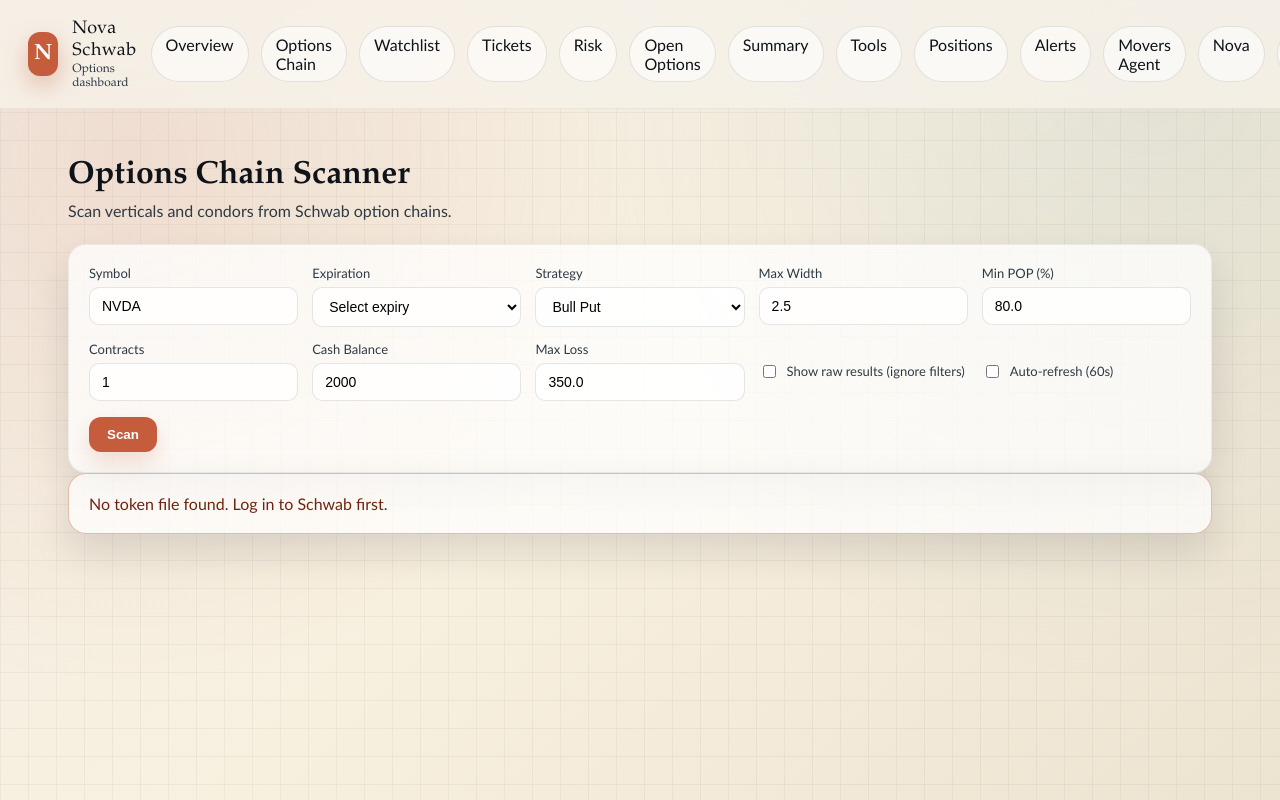
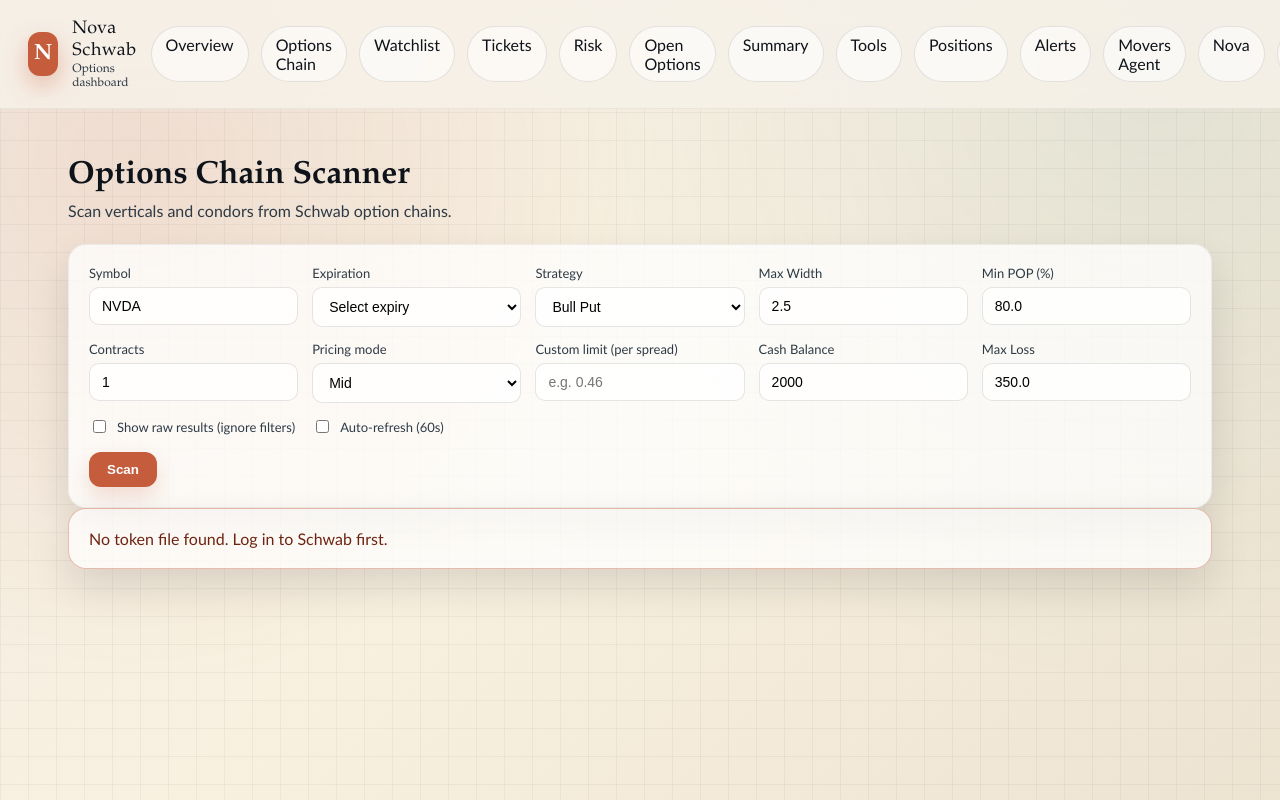
Before and after one commit to Novastradingcompany/Schwab-Connect, a Flask app: page /options in a window 1280 px wide; the page is wider, and only the part inside the window is pictured. Run offline with Flask 3, Linux system fonts and the light colour scheme; the visitor is signed in with stand-in values (Sample User, id 1).

Commit message:
add pricing mode controls for options credit calculations

```diff
--- a/app.py
+++ b/app.py
@@ -1243,7 +1243,8 @@
     return spot_price, call_map, put_map, expirations
 
 
-def run_scan(symbol, expiry, strategy, width, max_loss, min_pop, raw_mode, contracts):
+def run_scan(symbol, expiry, strategy, width, max_loss, min_pop, raw_mode, contracts,
+             pricing_mode="mid", custom_limit=None):
     spot_price, call_map, put_map, expirations = get_chain_data(symbol)
     if not expiry:
         return None, spot_price, expirations
@@ -1261,17 +1262,23 @@
         results_df = scan_bull_put(
             puts_df, spot_price, expiry, dte, T,
             width, max_loss, min_pop, raw_mode, contracts,
+            pricing_mode=pricing_mode,
+            custom_limit=custom_limit,
         )
     elif strategy == "bear_call":
         results_df = scan_bear_call(
             calls_df, spot_price, expiry, dte, T,
             width, max_loss, min_pop, raw_mode, contracts,
+            pricing_mode=pricing_mode,
+            custom_limit=custom_limit,
         )
     else:
         results_df = scan_iron_condor(
             {"puts": puts_df, "calls": calls_df},
             spot_price, expiry, dte, T,
             width, max_loss, min_pop, raw_mode, contracts,
+            pricing_mode=pricing_mode,
+            custom_limit=custom_limit,
         )
 
     return results_df, spot_price, expirations
@@ -1579,7 +1586,7 @@
         return [], []
     view = df.copy()
 
-    money_cols = ["Credit (Realistic)", "Total Credit ($)", "Max Loss ($)", "Breakeven", "Spot"]
+    money_cols = ["Credit (Realistic)", "Credit (Mid $)", "Credit (Natural $)", "Total Credit ($)", "Max Loss ($)", "Breakeven", "Spot"]
     percent_cols = ["POP %", "Distance %"]
 
     for col in money_cols:
@@ -2225,6 +2232,16 @@
     min_pop = float(request.form.get("min_pop", 80))
     contracts = int(request.form.get("contracts", 1))
     raw_mode = request.form.get("raw", "") == "1"
+    pricing_mode = request.form.get("pricing_mode", "mid").strip().lower()
+    if pricing_mode not in {"mid", "natural", "custom"}:
+        pricing_mode = "mid"
+    custom_limit_raw = request.form.get("custom_limit", "").strip()
+    custom_limit = None
+    if custom_limit_raw:
+        try:
+            custom_limit = float(custom_limit_raw)
+        except ValueError:
+            custom_limit = None
     cash_balance = int(request.form.get("cash", 2000))
     max_loss = float(request.form.get("max_loss", get_max_loss_threshold(cash_balance)))
     expiry = request.form.get("expiry", "")
@@ -2232,7 +2249,8 @@
 
     try:
         results_df, spot_price, expirations = run_scan(
-            symbol, expiry, strategy, width, max_loss, min_pop, raw_mode, contracts
+            symbol, expiry, strategy, width, max_loss, min_pop, raw_mode, contracts,
+            pricing_mode=pricing_mode, custom_limit=custom_limit
         )
         results_records = []
         if results_df is not None and not results_df.empty:
@@ -2288,6 +2306,8 @@
                 contracts=contracts,
                 cash=cash_balance,
                 max_loss=max_loss,
+                pricing_mode=pricing_mode,
+                custom_limit=custom_limit if custom_limit is not None else "",
                 raw="1" if raw_mode else "",
             ))
 
@@ -2311,7 +2331,8 @@
             )
             context = (
                 f"Symbol: {symbol}, spot: {spot_price}, cash_balance={cash_balance}, trade: {trade}. "
-                f"{trade_facts}. Research: {research}. Market: {market_research}."
+                f"{trade_facts}. pricing_mode={pricing_mode}, custom_limit={custom_limit}. "
+                f"Research: {research}. Market: {market_research}."
             )
         else:
             prompt = (
@@ -2347,6 +2368,8 @@
         contracts=contracts,
         cash=cash_balance,
         max_loss=max_loss,
+        pricing_mode=pricing_mode,
+        custom_limit=custom_limit if custom_limit is not None else "",
         raw="1" if raw_mode else "",
     ))
 
@@ -2362,6 +2385,10 @@
     min_pop = float(request.form.get("min_pop", 80))
     contracts = int(request.form.get("contracts", 1))
     raw_mode = request.form.get("raw", "") == "1"
+    pricing_mode = request.form.get("pricing_mode", "mid").strip().lower()
+    if pricing_mode not in {"mid", "natural", "custom"}:
+        pricing_mode = "mid"
+    custom_limit_raw = request.form.get("custom_limit", "").strip()
     cash_balance = int(request.form.get("cash", 2000))
     max_loss = float(request.form.get("max_loss", get_max_loss_threshold(cash_balance)))
     expiry = request.form.get("expiry", "")
@@ -2375,6 +2402,8 @@
         contracts=contracts,
         cash=cash_balance,
         max_loss=max_loss,
+        pricing_mode=pricing_mode,
+        custom_limit=custom_limit_raw,
         raw="1" if raw_mode else "",
     ))
 
@@ -2386,6 +2415,16 @@
     min_pop = float(request.args.get("min_pop", 80))
     contracts = int(request.args.get("contracts", 1))
     raw_mode = request.args.get("raw", "") == "1"
+    pricing_mode = request.args.get("pricing_mode", "mid").strip().lower()
+    if pricing_mode not in {"mid", "natural", "custom"}:
+        pricing_mode = "mid"
+    custom_limit_raw = request.args.get("custom_limit", "").strip()
+    custom_limit = None
+    if custom_limit_raw:
+        try:
+            custom_limit = float(custom_limit_raw)
+        except ValueError:
+            custom_limit = None
     cash_balance = int(request.args.get("cash", 2000))
     max_loss = float(request.args.get("max_loss", get_max_loss_threshold(cash_balance)))
     expiry = request.args.get("expiry", "")
@@ -2402,7 +2441,8 @@
 
     try:
         results_df, spot_price, expirations = run_scan(
-            symbol, expiry, strategy, width, max_loss, min_pop, raw_mode, contracts
+            symbol, expiry, strategy, width, max_loss, min_pop, raw_mode, contracts,
+            pricing_mode=pricing_mode, custom_limit=custom_limit
         )
         if results_df is not None:
             results_columns, results_rows = format_results(results_df)
@@ -2431,6 +2471,8 @@
         min_pop=min_pop,
         contracts=contracts,
         raw_mode=raw_mode,
+        pricing_mode=pricing_mode,
+        custom_limit=custom_limit_raw,
         cash_balance=cash_balance,
         max_loss=max_loss,
         expiry=expiry,
--- a/templates/options.html
+++ b/templates/options.html
@@ -46,6 +46,18 @@
       <label>
         Contracts
         <input type="number" step="1" min="1" name="contracts" value="{{ contracts }}">
+      </label>
+      <label>
+        Pricing mode
+        <select name="pricing_mode">
+          <option value="mid" {% if pricing_mode == "mid" %}selected{% endif %}>Mid</option>
+          <option value="natural" {% if pricing_mode == "natural" %}selected{% endif %}>Natural (Bid/Ask)</option>
+          <option value="custom" {% if pricing_mode == "custom" %}selected{% endif %}>Custom limit</option>
+        </select>
+      </label>
+      <label>
+        Custom limit (per spread)
+        <input type="number" step="0.01" min="0" name="custom_limit" value="{{ custom_limit }}" placeholder="e.g. 0.46">
       </label>
       <label>
         Cash Balance
@@ -157,6 +169,8 @@
         <input type="hidden" name="width" value="{{ width }}">
         <input type="hidden" name="min_pop" value="{{ min_pop }}">
         <input type="hidden" name="contracts" value="{{ contracts }}">
+        <input type="hidden" name="pricing_mode" value="{{ pricing_mode }}">
+        <input type="hidden" name="custom_limit" value="{{ custom_limit }}">
         <input type="hidden" name="cash" value="{{ cash_balance }}">
         <input type="hidden" name="max_loss" value="{{ max_loss }}">
         {% if raw_mode %}<input type="hidden" name="raw" value="1">{% endif %}
@@ -174,6 +188,8 @@
       <input type="hidden" name="width" value="{{ width }}">
       <input type="hidden" name="min_pop" value="{{ min_pop }}">
       <input type="hidden" name="contracts" value="{{ contracts }}">
+      <input type="hidden" name="pricing_mode" value="{{ pricing_mode }}">
+      <input type="hidden" name="custom_limit" value="{{ custom_limit }}">
       <input type="hidden" name="cash" value="{{ cash_balance }}">
       <input type="hidden" name="max_loss" value="{{ max_loss }}">
       {% if raw_mode %}<input type="hidden" name="raw" value="1">{% endif %}
@@ -223,6 +239,8 @@
         <input type="hidden" name="width" value="{{ width }}">
         <input type="hidden" name="min_pop" value="{{ min_pop }}">
         <input type="hidden" name="contracts" value="{{ contracts }}">
+        <input type="hidden" name="pricing_mode" value="{{ pricing_mode }}">
+        <input type="hidden" name="custom_limit" value="{{ custom_limit }}">
         <input type="hidden" name="cash" value="{{ cash_balance }}">
         <input type="hidden" name="max_loss" value="{{ max_loss }}">
         {% if raw_mode %}<input type="hidden" name="raw" value="1">{% endif %}
```
Also changed, not shown: nova/strategies/bear_call.py (+13 -2 lines), nova/strategies/bull_put.py (+13 -2 lines), nova/strategies/iron_condor.py (+7 -1 lines).
